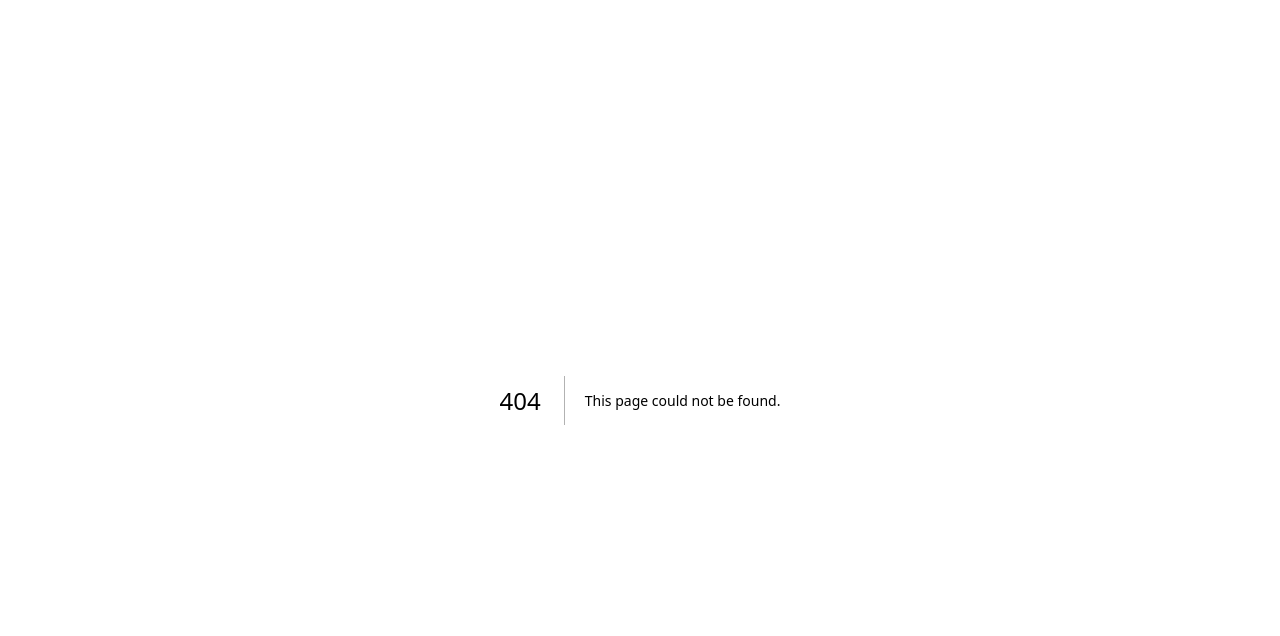
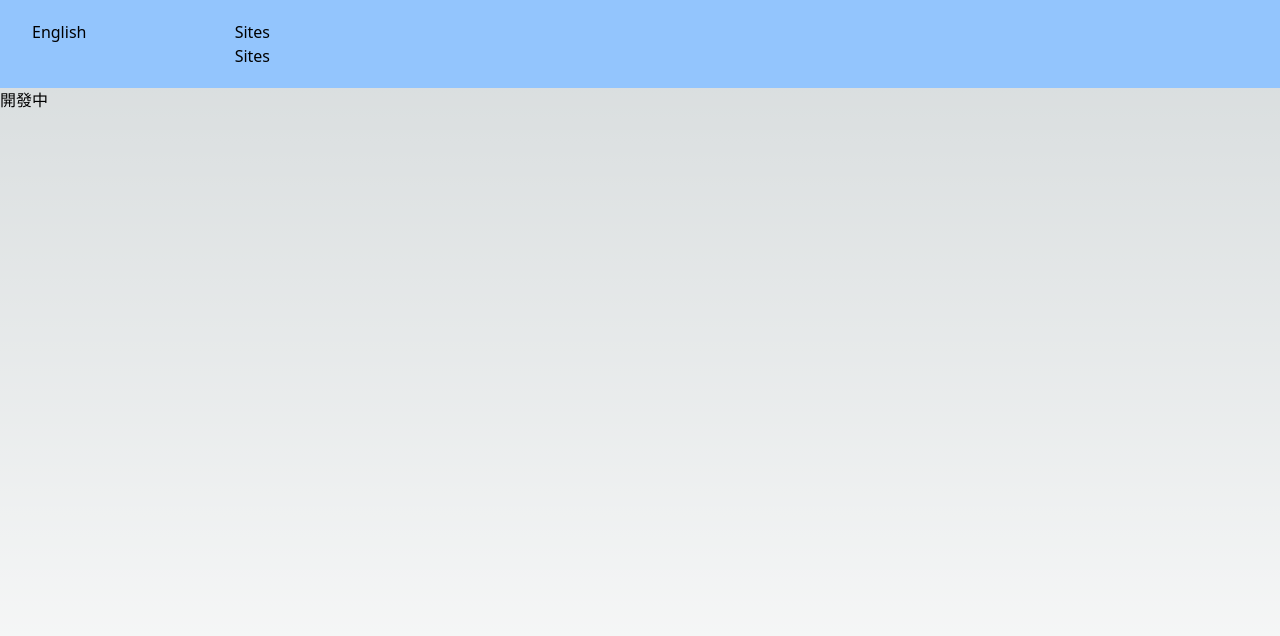
Before and after one commit to LunaGoodnight/english, a Next.js app: page /quiz in a window 1280 px wide. Before the commit this address had no page. Shown: the top 636 px of the page. Built offline with nearby package versions, Linux system fonts and the light colour scheme.

Commit message:
[Add] new links

```diff
--- a/common/Header.tsx
+++ b/common/Header.tsx
@@ -11,6 +11,9 @@ export const Header = () => {
           <li>
             <Link href="/sites">Sites</Link>
           </li>
+          <li>
+            <Link href="/quiz">Sites</Link>
+          </li>
         </ul>
       </nav>
     </div>
--- /dev/null
+++ b/pages/quiz.tsx
@@ -0,0 +1,24 @@
+import { Header } from "../common/Header";
+import Image from "next/image";
+import Head from "next/head";
+
+export const quiz = () => {
+  return (
+    <>
+      <Head>
+        <title>Quiz 英文隨堂考</title>
+        <meta name="description" content="英文文法考試" />
+        <meta name="viewport" content="width=device-width, initial-scale=1" />
+        <link rel="icon" href="/favicon.ico" />
+      </Head>
+      <div>
+        <Header />
+        <div className="flex">
+          <p>開發中</p>
+        </div>
+      </div>
+    </>
+  );
+};
+
+export default quiz;
```
Also changed, not shown: configs/siteList.tsx (+8 -0 lines), public/images/textranch.webp (added).
